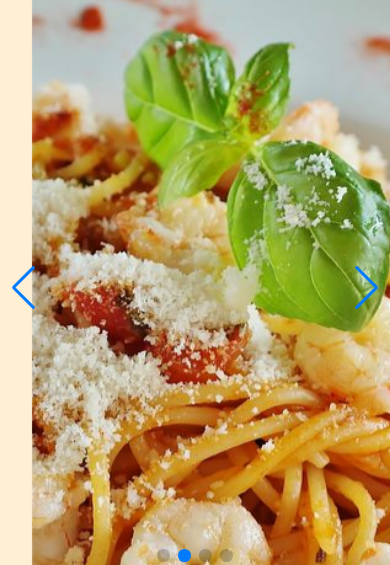
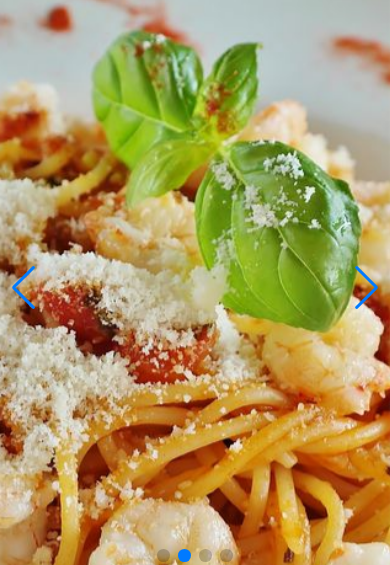
Before and after one commit to Jumpei-Morimoto/coding_advanced, a plain HTML site: page index.html in a window 390 px wide. Shown: the part 92-657 px from the top of the page. Drawn offline with nearby package versions, Linux system fonts and the light colour scheme.

Commit message:
修正3回目

```diff
--- a/css/base.css
+++ b/css/base.css
@@ -277,8 +277,6 @@ body h1{
 }
 .top-image{
     width:90%;
-    margin-left: 2rem !important;
-    margin-right: 2rem !important;
     text-align: center;
 }
 .footer-nav{
```
